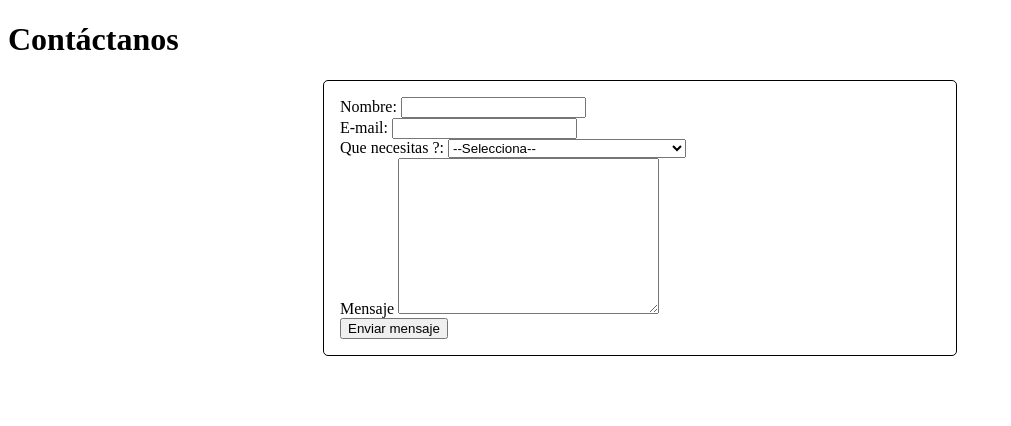
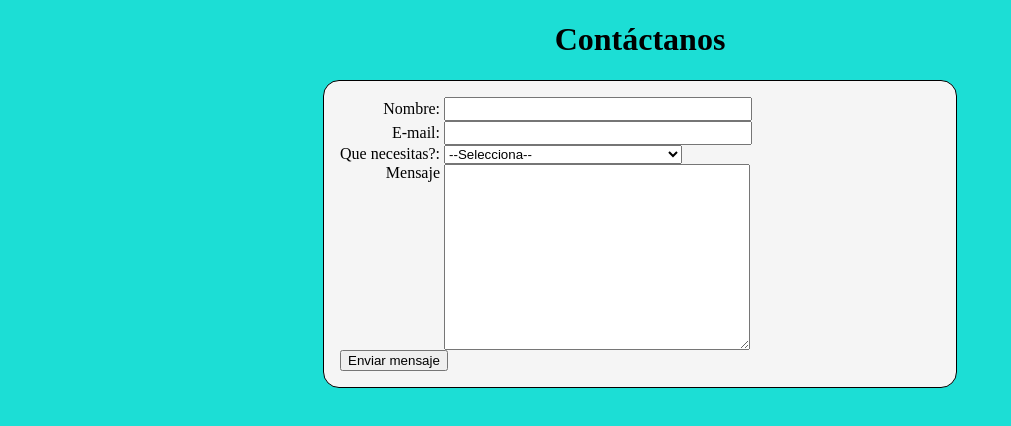
Before and after one commit to Dassboy/practica10, a website: page public_html/contacto.html in a window 1280 px wide. Shown: the whole page, without its empty margins (0-1011 px from the left). Drawn offline with Linux system fonts and the light colour scheme.

Commit message:
Aplicando estilos al formulario

```diff
--- a/public_html/contacto.html
+++ b/public_html/contacto.html
@@ -11,7 +11,7 @@ and open the template in the editor.
         <meta name="viewport" content="width=device-width, initial-scale=1.0">
      <link rel="stylesheet" type="text/css" href="css/estilos.css">
     </head>
-    <body>
+    <body id="fondo">
         <div>
             <h1>Contáctanos</h1>
             <form>
@@ -26,7 +26,7 @@ and open the template in the editor.
                      </div>
 
                 <div>
-                      <label for="asunto"> Que necesitas ?: </label>
+                      <label for="asunto"> Que necesitas?: </label>
                       <select id="asunto" name="asunto">
                           <option value="" selected="selected">--Selecciona--<option>
                               </option>
--- a/public_html/css/estilos.css
+++ b/public_html/css/estilos.css
@@ -22,7 +22,7 @@ display:inline;
 font-size: 20px;
 font-weight: bold;
 padding: 10px;
-border-radius: 5px;
+border-radius: 1px;
 }
      #menu{
   text-align: center;
@@ -51,9 +51,43 @@ border-radius: 5px;
             width: 600px;
             padding: 1em;
             border: 1px solid #000;
-            border-radius: 5px;
+            border-radius: 1em;
+            background: whitesmoke;
             }
 
             form{
                 margin-top: 1em;
             }
+
+            a:link{
+                color:blue;
+            }
+
+            a:visited{
+                color:black;
+            }
+            a:active{
+                color:red;
+            }
+            label{
+                display: inline-block;
+                width: 100px;
+                text-align: right;
+            }
+            input, textarea{
+                font: 1em Arial;
+                width: 300px;
+            }
+            input:focus, textarea:focus{
+            border-color: red;
+            }
+            textarea{
+                vertical-align: top;
+            }
+            h1{
+                text-align: center;
+            }
+
+            #fondo{
+            background: #1CDED5;
+            }
```
Also changed, not shown: public_html/index.html (+1 -1 lines), public_html/imagenes/casa1.jpg (added), public_html/imagenes/puertas3.jpg (added).
